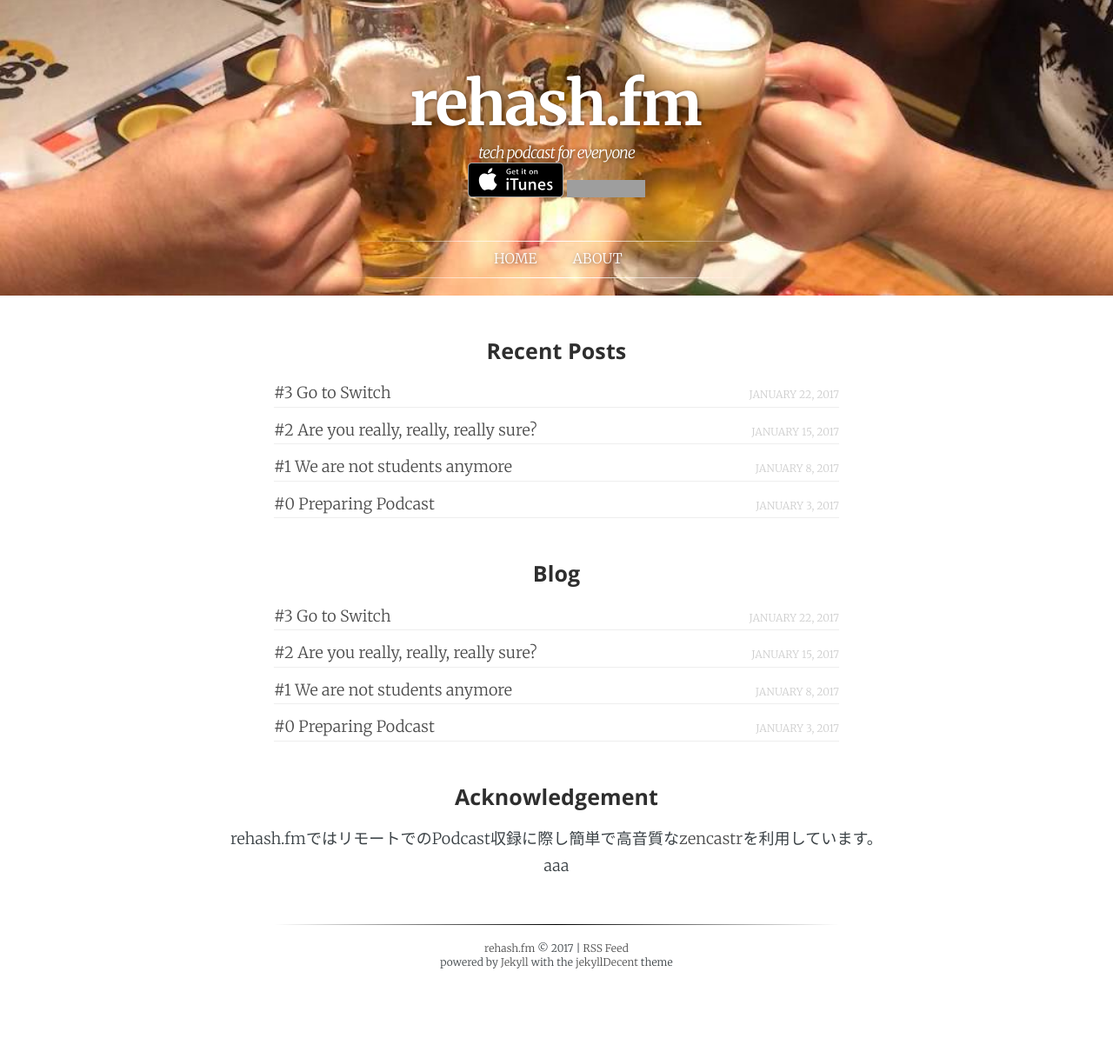
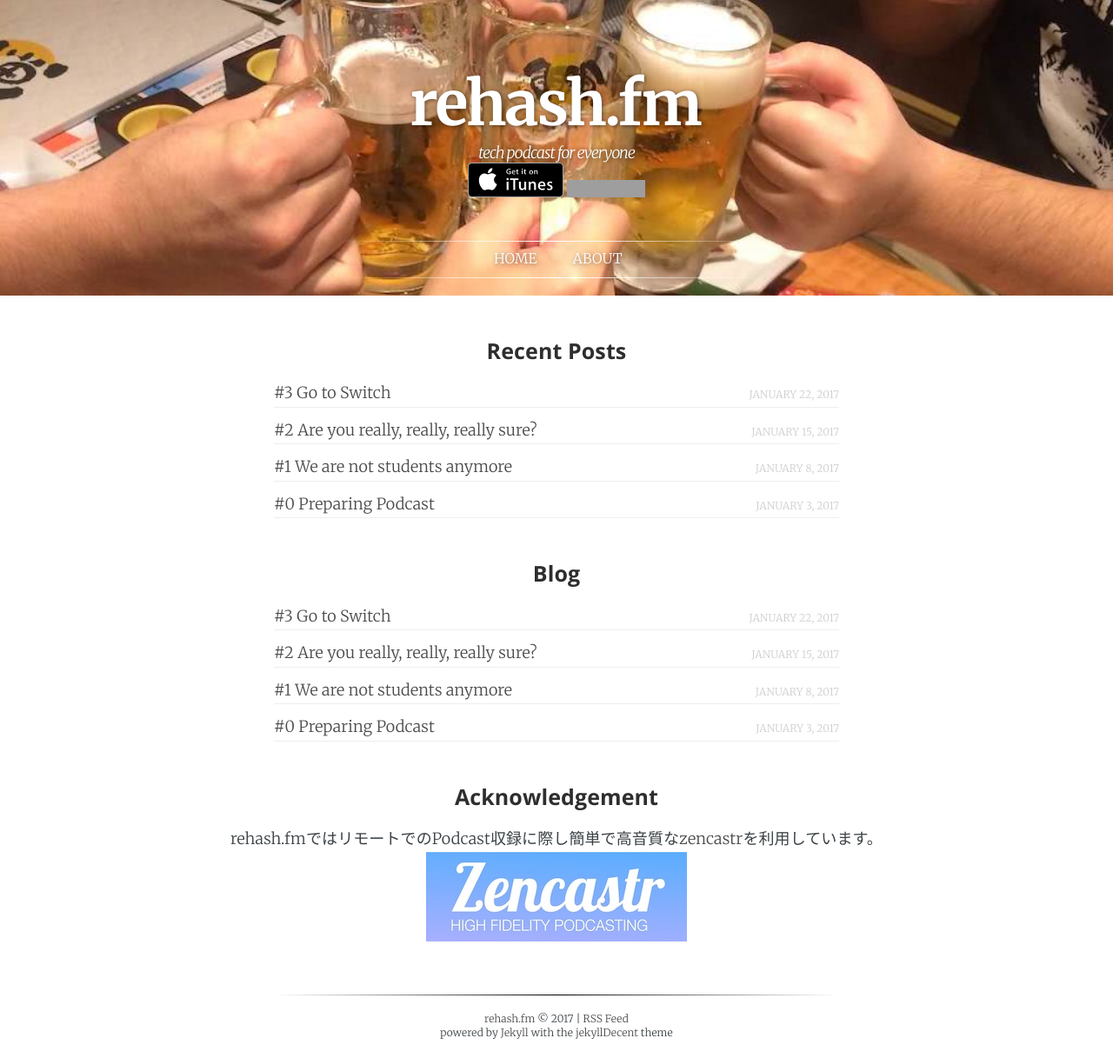
Before and after one commit to rehashfm/rehash.fm, a Jekyll site: the page built from index.html, in a window 1280 px wide. Shown: the whole page at 87% size. Built offline with Jekyll 4.4.1, drawn with Linux system fonts in a browser that asks for light colours; some web fonts are replaced; before the commit the page ends 1136 px from its top, so only the background shows below that; grey boxes are pictures that could not be loaded.

Commit message:
Add acknowledgement

```diff
--- a/index.html
+++ b/index.html
@@ -60,5 +60,5 @@ layout: default
     {% endfor %}
     <h3 id="acknowledgement">Acknowledgement</h3>
     rehash.fmではリモートでのPodcast収録に際し簡単で高音質な<a href="http://www.zencastr.com" target="_blank">zencastr</a>を利用しています。
-    <p>aaa</p>
+    <p><a href="http://zencastr.com" target="_blank"><img src="http://rehash.fm/assets/logo-white-on-gradient.jpg" /></a></p>
 </div>
```
Also changed, not shown: assets/logo-white-on-gradient.jpg (added).
